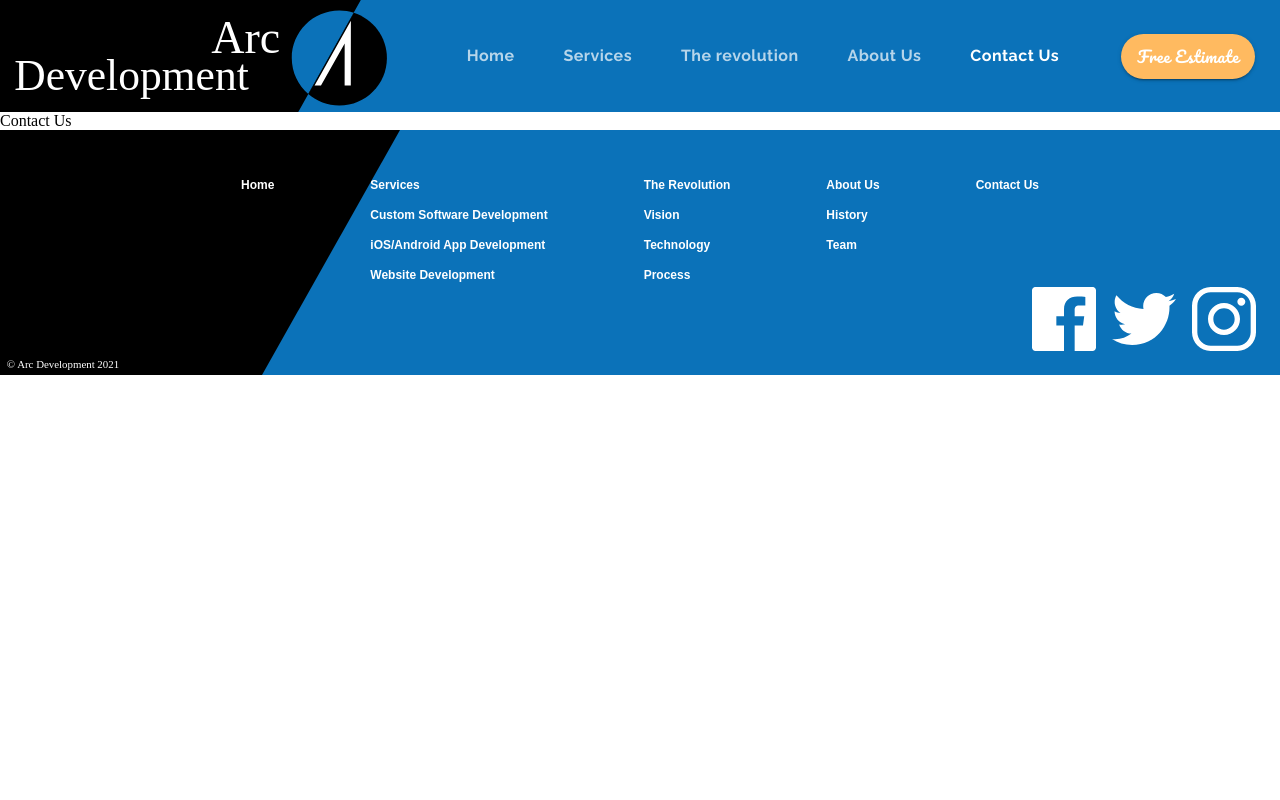
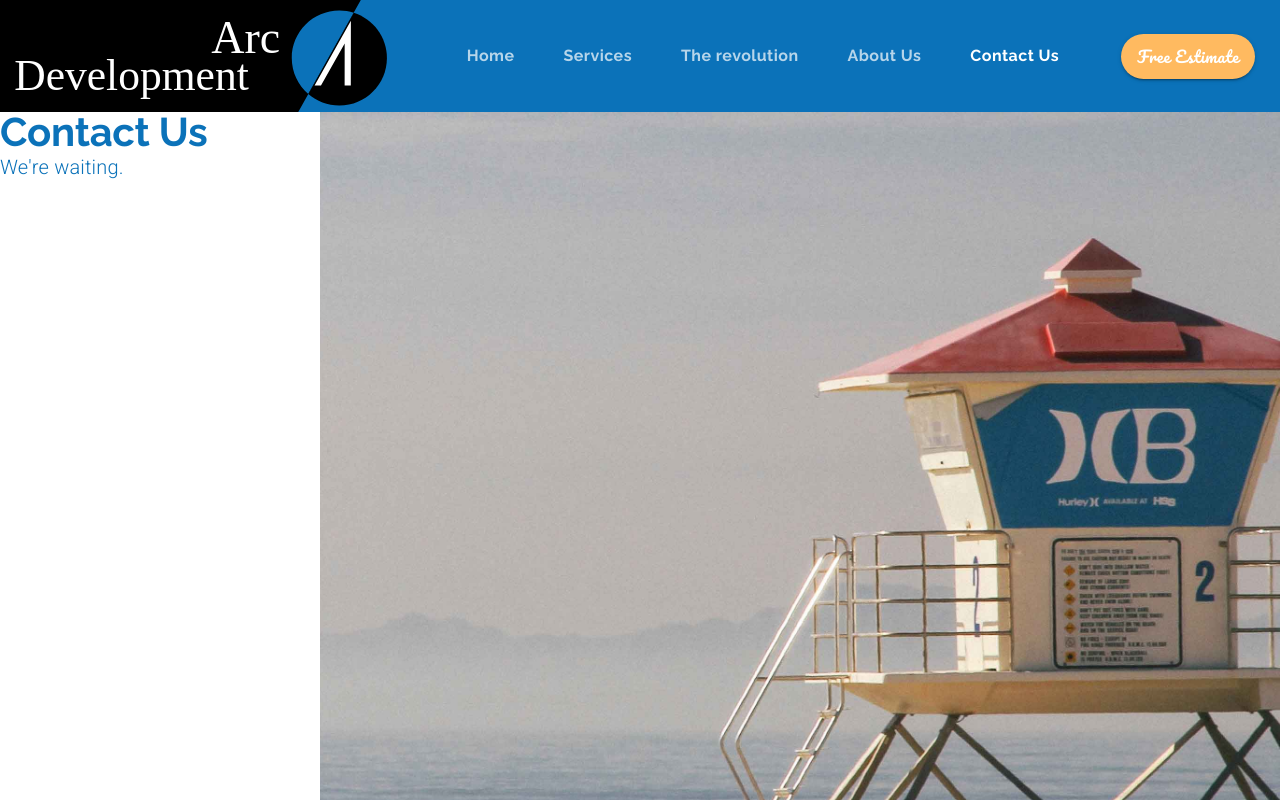
Before and after one commit to daw-maj-pl/arcdevelopment, a React (Create React App) app: page /contact in a window 1280 px wide. Shown: the top 800 px of the page. Built offline with nearby package versions, Linux system fonts and the light colour scheme.

Commit message:
Import the Contact component

```diff
--- a/src/components/App.js
+++ b/src/components/App.js
@@ -12,6 +12,7 @@ import MobileApps from './MobileApps';
 import Websites from './Websites';
 import Revolution from './Revolution';
 import About from './About';
+import Contact from './Contact';
 
 function App() {
   const [selectedIndex, setSelectedIndex] = useState(0);
@@ -107,7 +108,13 @@ function App() {
           <Route
             exact
             path="/contact"
-            component={() => <div>Contact Us</div>}
+            render={props => (
+              <Contact
+                {...props}
+                setValue={setValue}
+                setSelectedIndex={setSelectedIndex}
+              />
+            )}
           />
           <Route exact path="/estimate" component={() => <div>Estimate</div>} />
         </Switch>
```
